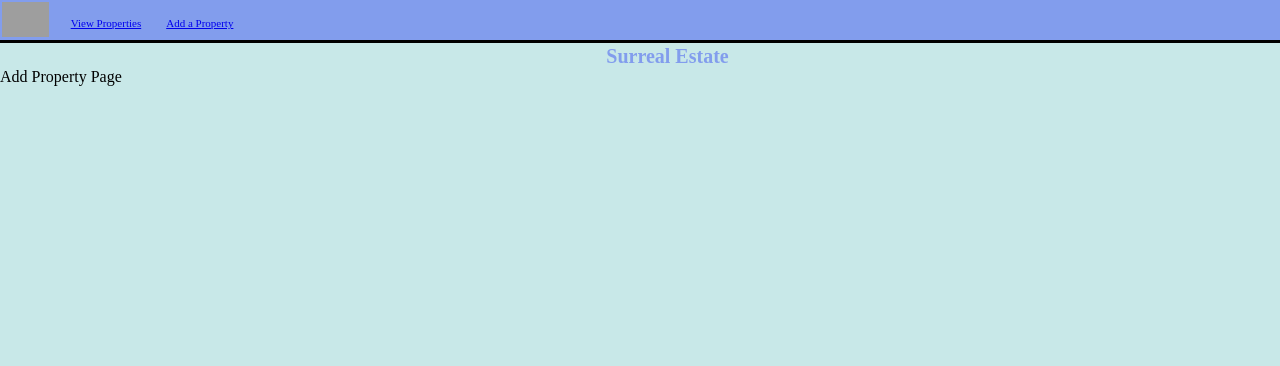
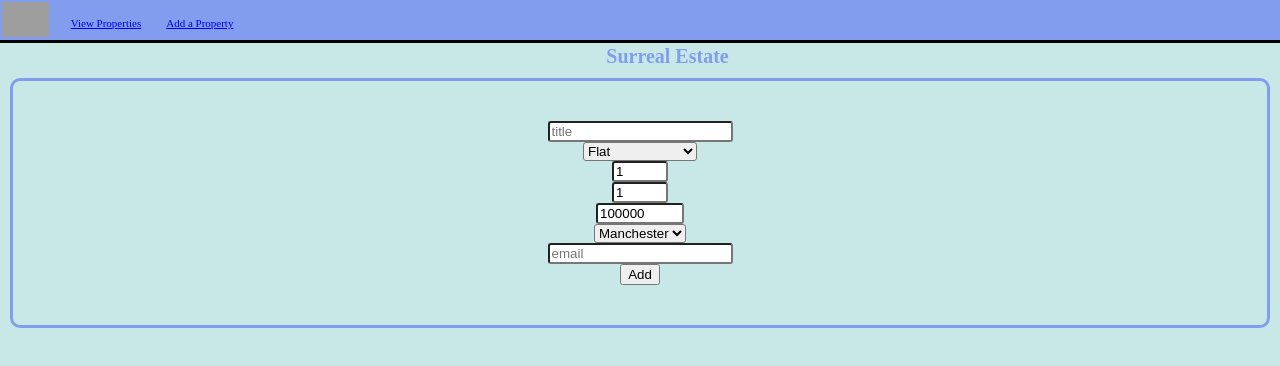
Before and after one commit to runner855/surreal-estate, a React (Create React App) app: page /add-property in a window 1280 px wide. Shown: the top 366 px of the page. Built offline with nearby package versions, Linux system fonts and the light colour scheme; grey boxes are pictures that could not be loaded; a web font is replaced by a local one.

Commit message:
add property form complete

```diff
--- a/src/components/AddProperty.js
+++ b/src/components/AddProperty.js
@@ -1,5 +1,141 @@
-import React from "react";
+import React, { useState } from "react";
+import "../styles/AddProperty.css";
 
-const AddProperty = () => <div>Add Property Page</div>;
+const initialState = {
+  fields: {
+    title: "",
+    type: "",
+    bedrooms: 1,
+    bathrooms: 1,
+    price: 100000,
+    city: "",
+    email: "",
+  },
+};
+
+const AddProperty = () => {
+  const [fields, setFields] = useState(initialState.fields);
+
+  const handleAddProperty = (event) => {
+    event.preventDefault();
+
+    // eslint-disable-next-line no-console
+    console.log(fields);
+  };
+
+  const handleFieldChange = (event) => {
+    setFields({ ...fields, [event.target.name]: event.target.value });
+  };
+  return (
+    <div className="prop" value="AddProperty">
+      <form onSubmit={handleAddProperty}>
+        <div className="title">
+          <label htmlFor="title">
+            <input
+              id="title"
+              name="title"
+              value={fields.title}
+              onChange={handleFieldChange}
+              placeholder="title"
+            />
+          </label>
+        </div>
+        <div className="type">
+          <label htmlFor="type">
+            <select
+              id="type"
+              name="type"
+              value={fields.type}
+              onChange={handleFieldChange}
+            >
+              <option value="Flat">Flat</option>
+              <option value="Detached">Detached</option>
+              <option value="Semi-Detached">Semi-Detached</option>
+              <option value="Terraced">Terraced</option>
+              <option value="End of Terrace">End of Terrace</option>
+              <option value="Cottage">Cottage</option>
+              <option value="Bungalow">Bungalow</option>
+            </select>
+          </label>
+        </div>
+        <div className="bedrooms">
+          <label htmlFor="bedrooms">
+            <input
+              type="number"
+              min="1"
+              step="1"
+              max="20"
+              id="bedrooms"
+              name="bedrooms"
+              value={fields.bedrooms}
+              onChange={handleFieldChange}
+              placeholder="bedrooms"
+            />
+          </label>
+        </div>
+        <div div className="bathrooms">
+          <label htmlFor="bathrooms">
+            <input
+              type="number"
+              min="1"
+              step="1"
+              max="15"
+              id="bathrooms"
+              name="bathrooms"
+              value={fields.bathrooms}
+              onChange={handleFieldChange}
+              placeholder="bathrooms"
+            />
+          </label>
+        </div>
+        <div div className="price">
+          <label htmlFor="price">
+            <input
+              type="number"
+              className="currency"
+              min="10000"
+              step="5000"
+              max="800000"
+              valuec="800000"
+              id="price"
+              name="price"
+              value={fields.price}
+              onChange={handleFieldChange}
+              placeholder="price"
+            />
+          </label>
+        </div>
+        <div className="city">
+          <label htmlFor="city">
+            <select
+              id="city"
+              name="city"
+              value={fields.city}
+              onChange={handleFieldChange}
+              placeholder="price"
+            >
+              <option value="Manchester">Manchester</option>
+              <option value="Leeds">Leeds</option>
+              <option value="Sheffield">Sheffield</option>
+              <option value="Liverpool">Liverpool</option>
+            </select>
+          </label>
+        </div>
+        <div className="email">
+          <label htmlFor="email">
+            <input
+              id="email"
+              name="email"
+              value={fields.email}
+              onChange={handleFieldChange}
+              placeholder="email"
+            />
+          </label>
+        </div>
+        <button type="submit">Add</button>
+      </form>
+    </div>
+  );
+};
 
 export default AddProperty;
--- /dev/null
+++ b/src/styles/AddProperty.css
@@ -0,0 +1,20 @@
+form {
+  padding: 40px;
+  margin: 10px;
+  display: center;
+  border: solid rgb(130, 157, 237);
+  border-radius: 10px;
+  text-align: center;
+}
+
+button:hover {
+  color: white;
+  background-color: rgb(130, 157, 237);
+  border-radius: 10px;
+}
+
+input,
+select {
+  border-radius: 3px;
+  outline: none;
+}
```
Also changed, not shown: 1 other file (tests, documents, lock files or other folders).
